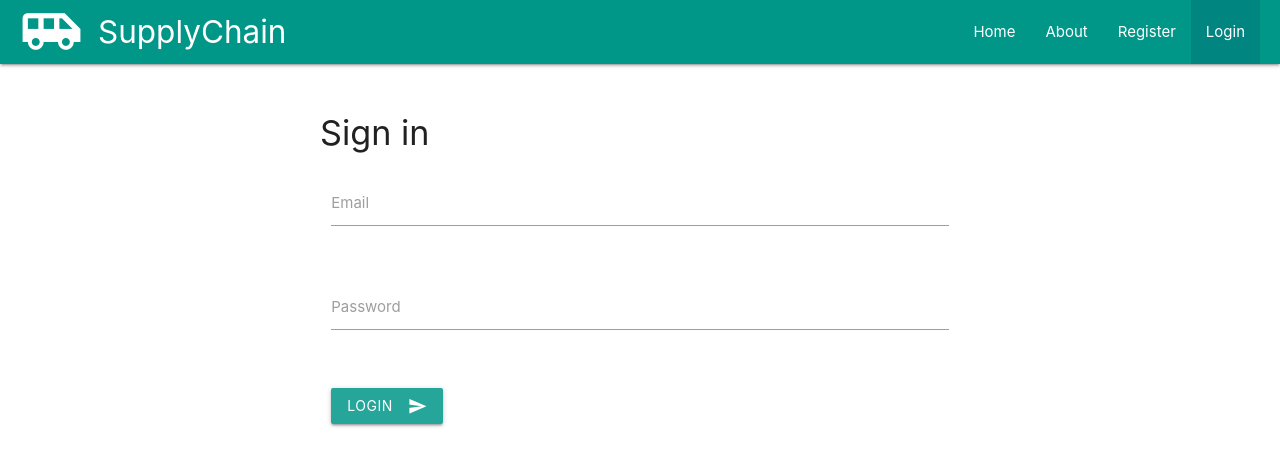
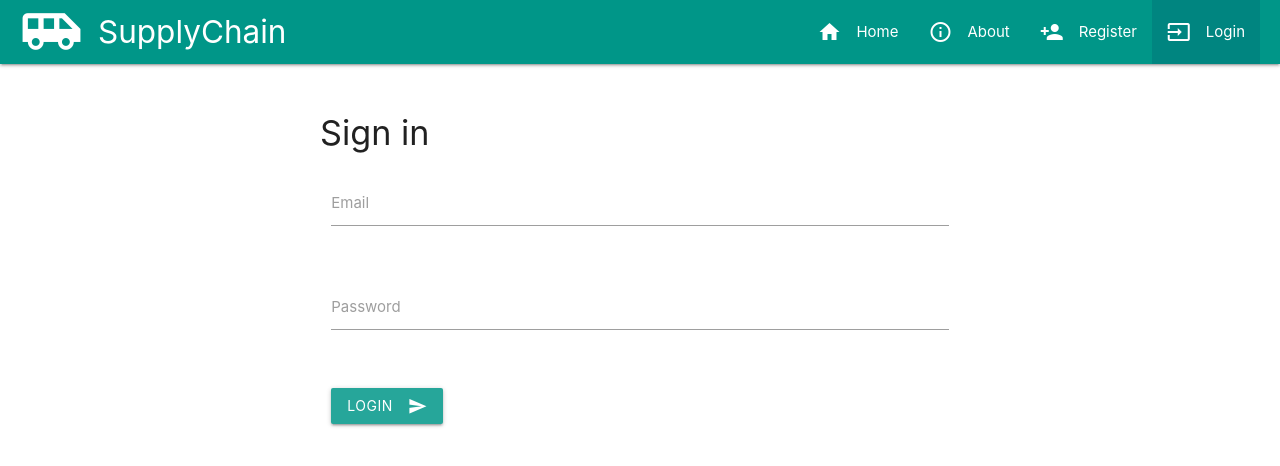
Before and after one commit to ayushjainrksh/supply-chain-frontend, a React (Create React App) app: page /login in a window 1280 px wide. Shown: the top 466 px of the page. Built offline with nearby package versions, Linux system fonts and the light colour scheme.

Commit message:
Add icons and fix styling

```diff
--- a/src/App.css
+++ b/src/App.css
@@ -15,6 +15,13 @@
 .login {
   width: 50%;
   margin: 50px auto;
+}
+
+@media only screen and (max-width: 500px) {
+  .login {
+    width: 80%;
+    margin: 50px auto;
+  }
 }
 
 .comment strong{
--- a/src/App.js
+++ b/src/App.js
@@ -65,19 +65,43 @@ class App extends Component {
                     </div>
                     }
               </li>
-              <li><NavLink exact  activeStyle={{backgroundColor:"#008580"}} to="/">Home</NavLink></li>
-              <li><NavLink exact  activeStyle={{backgroundColor:"#008580"}} to="/about">About</NavLink></li>
+              <li>
+                <NavLink exact  activeStyle={{backgroundColor:"#008580"}} to="/">
+                    <i class="large material-icons left">home</i>
+                    Home
+                </NavLink>
+              </li>
+              <li>
+                <NavLink exact  activeStyle={{backgroundColor:"#008580"}} to="/about">
+                  <i class="large material-icons left">info_outline</i>
+                  About
+                </NavLink>
+              </li>
               {this.state.loggedIn &&
-              <li><NavLink exact  activeStyle={{backgroundColor:"#008580"}} to="/create">Create</NavLink></li>
+              <li>
+                <NavLink exact  activeStyle={{backgroundColor:"#008580"}} to="/create">
+                  <i class="large material-icons left">create</i>
+                  Create
+                </NavLink>
+              </li>
               }
               {this.state.loggedIn &&
-              <li><NavLink exact  activeStyle={{backgroundColor:"#008580"}} to="/logout">Logout</NavLink></li>
+              <li>
+                <NavLink exact  activeStyle={{backgroundColor:"#008580"}} to="/logout">
+                  <i class="large material-icons left">exit_to_app</i>
+                  Logout
+                </NavLink>
+              </li>
               }
               {!this.state.loggedIn &&
-              <li><NavLink exact  activeStyle={{backgroundColor:"#008580"}} to="/register">Register</NavLink></li>
+              <li><NavLink exact  activeStyle={{backgroundColor:"#008580"}} to="/register">
+                  <i class="large material-icons left">person_add</i>
+                Register</NavLink></li>
               }
               {!this.state.loggedIn &&
-              <li><NavLink exact  activeStyle={{backgroundColor:"#008580"}} to="/login">Login</NavLink></li>
+              <li><NavLink exact  activeStyle={{backgroundColor:"#008580"}} to="/login">
+                  <i class="large material-icons left">input</i>
+                Login</NavLink></li>
               }
             </ul>
             <ul id="slide-out" className="sidenav">
--- a/src/components/Blogs.js
+++ b/src/components/Blogs.js
@@ -20,7 +20,7 @@ const BlogItem = (props) => {
 
     return(
         <div className="col s12 m6 l4">
-          <div className="card small">
+          <div className="card small z-depth-3">
             <div className="card-image">
               <img alt="blog" src={props.image}></img>
               <span className="card-title textColor">{props.title}</span>
--- a/src/components/Create.js
+++ b/src/components/Create.js
@@ -73,7 +73,9 @@ class Blogs extends Component {
       else {
       return(
         <div className="create">
-          <h4>Create your blog!</h4>
+          <h4>Write a blog
+            <i class="small material-icons left">create</i>
+          </h4>
           <div className="row">
             <form className="col s12" onSubmit={this.handleSubmit}>
               <div className="row">
--- a/src/components/View.js
+++ b/src/components/View.js
@@ -121,7 +121,10 @@ class View extends Component {
                     <div className="col s12 m4">
                         <div className="row">
                             <div className="col s12">
-                                <h5>Comments</h5>
+                                <h5>
+                                  <i class="small material-icons left">insert_comment</i>
+                                  Comments
+                                </h5>
                             </div>
                             <form className="col s12" onSubmit={this.handleSubmit}>
                                 <div className="row">
```
